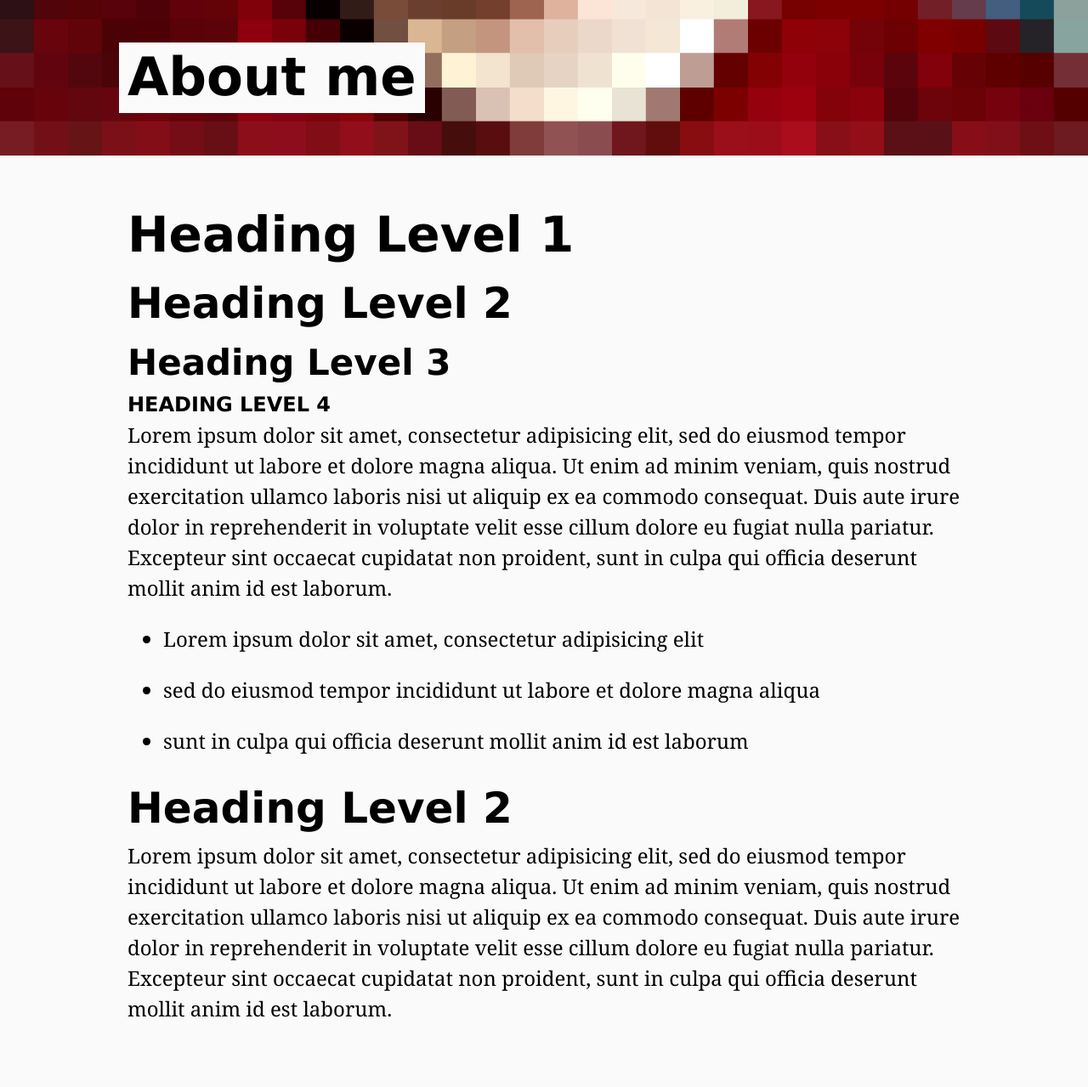
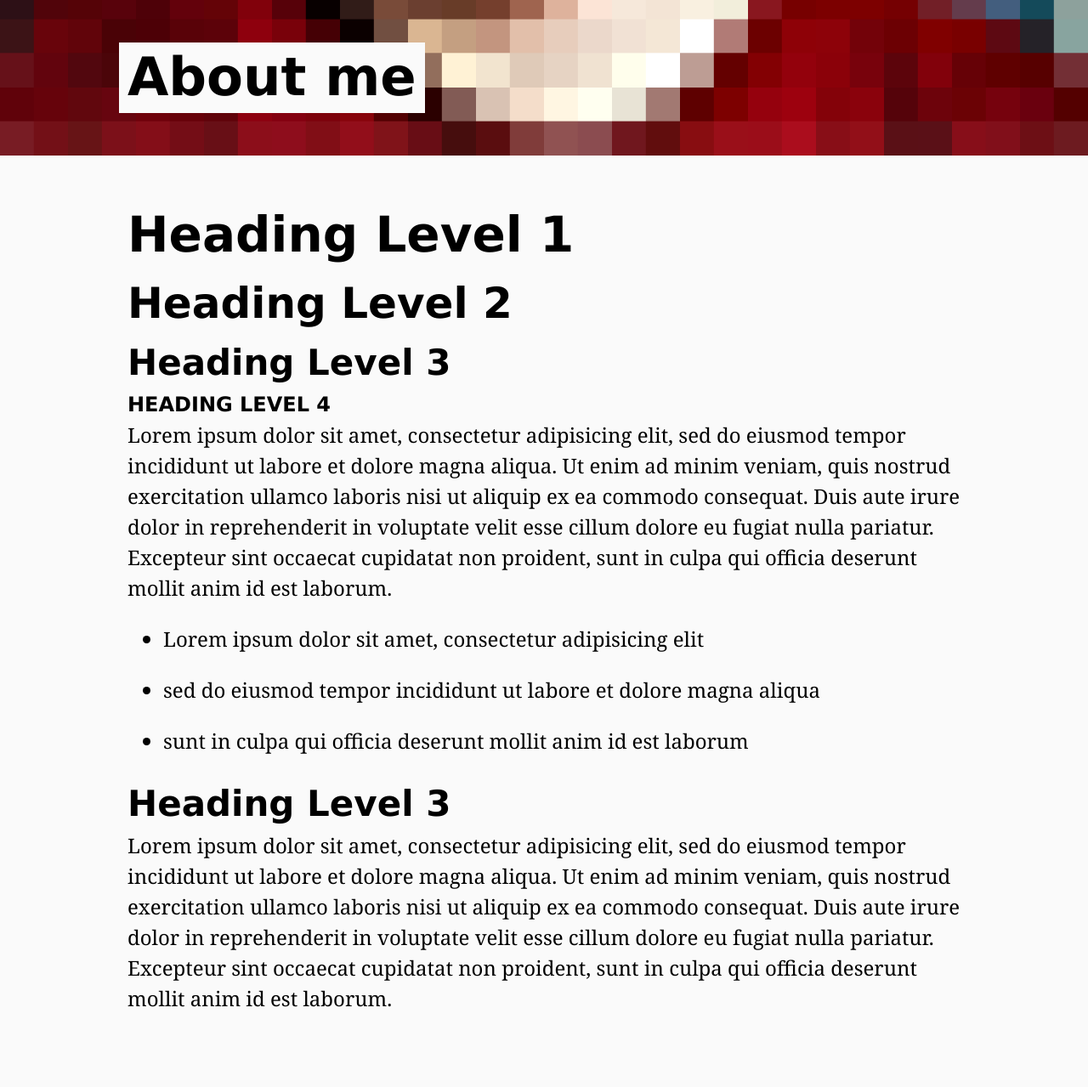
Before and after one commit to jamboid/jbdn-website, a Jekyll site: the page built from about/index.md, in a window 1280 px wide. Shown: the whole page at 85% size. Built offline with Jekyll 4.4.1, drawn with Linux system fonts in a browser that asks for light colours.

Commit message:
Updated About content

```diff
--- a/about/index.md
+++ b/about/index.md
@@ -16,6 +16,6 @@ Lorem ipsum dolor sit amet, consectetur adipisicing elit, sed do eiusmod tempor
 * sed do eiusmod tempor incididunt ut labore et dolore magna aliqua
 * sunt in culpa qui officia deserunt mollit anim id est laborum
 
-## Heading Level 2
+### Heading Level 3
 
 Lorem ipsum dolor sit amet, consectetur adipisicing elit, sed do eiusmod tempor incididunt ut labore et dolore magna aliqua. Ut enim ad minim veniam, quis nostrud exercitation ullamco laboris nisi ut aliquip ex ea commodo consequat. Duis aute irure dolor in reprehenderit in voluptate velit esse cillum dolore eu fugiat nulla pariatur. Excepteur sint occaecat cupidatat non proident, sunt in culpa qui officia deserunt mollit anim id est laborum.
```
